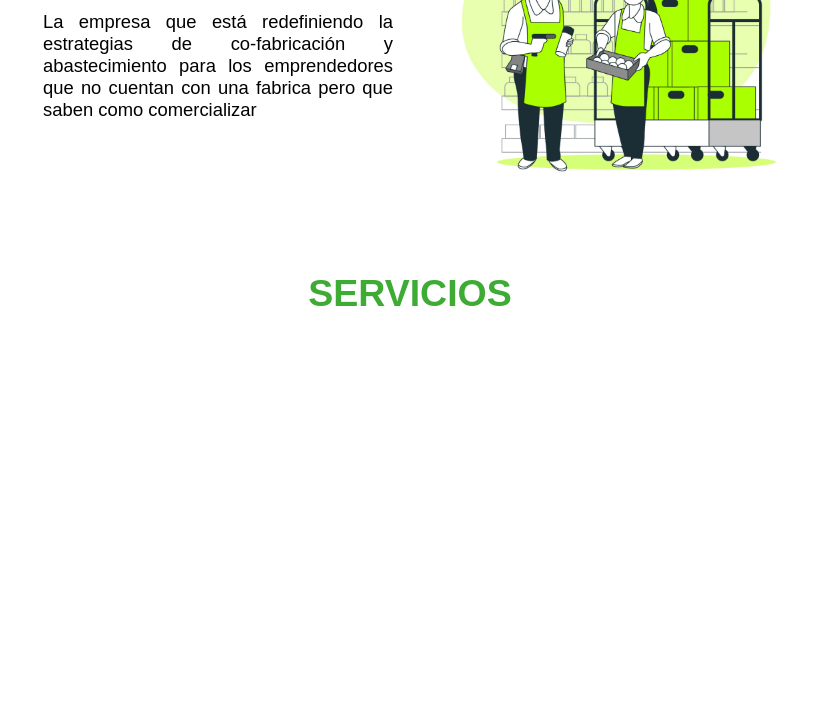
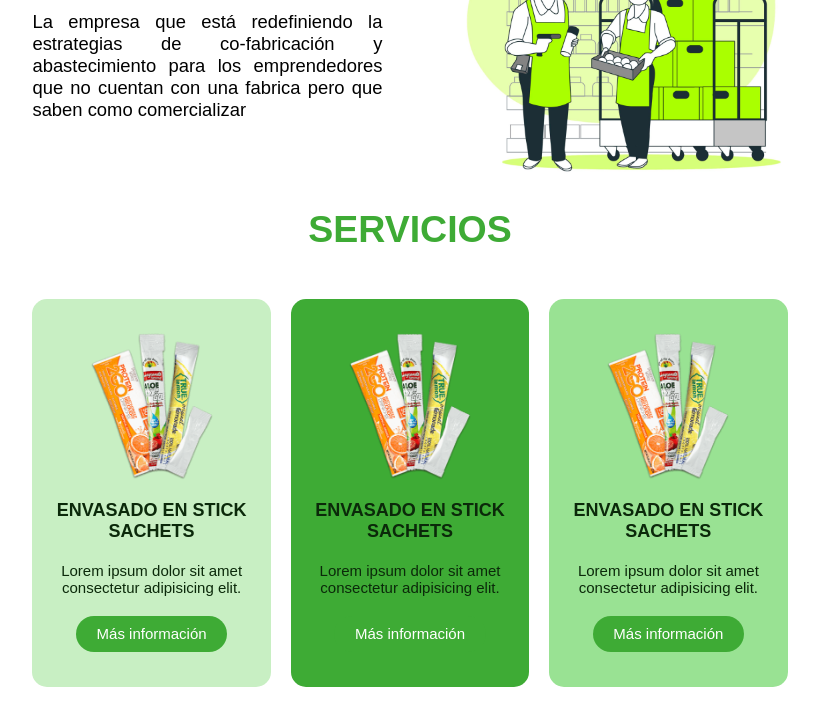
Before and after one commit to daviddl0311/multi-maquila, a plain HTML site: page index.html in a window 1280 px wide. Shown: the part 959-1684 px from the top of the page, without its empty margins (230-1049 px from the left). Before the commit the page ends 1354 px from the top, so only its background shows below. Drawn offline with Linux system fonts and the light colour scheme; a web font is replaced by a local one.

Commit message:
update 2.0

```diff
--- a/css/css.css
+++ b/css/css.css
@@ -29,6 +29,9 @@ a {
 .center {
     display: grid;
     place-content: center;
+}
+.center-align {
+    text-align: center;
 }
 .flex-column {
     flex-direction: column;
@@ -109,8 +112,8 @@ a {
 .gap3rem {
     gap: 3rem;
 }
-.gap4rem {
-    gap: 4rem;
+.gap5rem {
+    gap: 5rem;
 }
 
 /* --------- NOSOTROS  ---------- */
@@ -136,3 +139,52 @@ a {
 .nosotros-img img {
     width: 20rem;
 }
+
+/*--------- SERVICIOS  ---------- */
+.servicios {
+    margin-top: 3rem;
+}
+.grid-column-servicio {
+    grid-template-columns: repeat(1, auto);
+}
+.item, .item-2, .item-3 {
+    border-radius: 15px;
+    padding: 1.2rem;
+    width: 200px;
+    height: 350px;
+}
+.item {
+    background-color: #C8EFC3;
+}
+.item-2 {
+    background-color: #3EAB35;
+}
+.item-3 {
+    background-color: #99E293;
+}
+.item-img img {
+    width: 220px;
+}
+.item-title {
+    color: #0B290A;
+    font-size: 12px;
+    text-transform: uppercase;
+}
+.item-text {
+    color: #0B290A;
+    font-size: 15px;
+}
+.item-button > a {
+    font-size: clamp(10px, 3vw, 15px);
+    background-color: #3EAB35;
+    padding-inline: 1.3rem;
+    padding-block: .6rem;
+    border-radius: 2rem;
+    color: white;
+}
+.gappx {
+    gap: 20px;
+}
+.gappx2 {
+    gap: 15px;
+}
--- a/index.html
+++ b/index.html
@@ -7,8 +7,8 @@
     <link rel="stylesheet" href="css/css.css">
     <link rel="website Icon" href="img/img-inicio/logo-2.jpg">
     <link rel="preconnect" href="https://fonts.googleapis.com">
-<link rel="preconnect" href="https://fonts.gstatic.com" crossorigin>
-<link href="https://fonts.googleapis.com/css2?family=Inria+Sans&display=swap" rel="stylesheet">
+    <link rel="preconnect" href="https://fonts.gstatic.com" crossorigin>
+    <link href="https://fonts.googleapis.com/css2?family=Inria+Sans&display=swap" rel="stylesheet">
 </head>
 <body>
     <header>
@@ -62,7 +62,7 @@
                 <div class="title-multi center">
                     <h2>nosotros</h2>
                 </div>
-                <div class="flex gap4rem">
+                <div class="flex gap5rem">
                     <div class="flex flex-column center gap2rem">
                         <div class="nosotros-title">
                             <h2>multi-maquilas</h2>
@@ -80,9 +80,56 @@
                 <div class="title-multi center">
                     <h2>servicios</h2>
                 </div>
-                <div class="flex gap4rem">
-
-                </div>
+                <div class="servicios flex gappx">
+                   <div class="item grid grid-column-servicio center gappx">
+                        <div class="item-img center gappx2">
+                            <img src="img/img-servicios/servicio.png" alt="Servicio">
+                        </div>
+                        <div class="item-title center-align">
+                            <h2>Envasado en Stick Sachets</h2>
+                        </div>
+                        <div class="item-text center-align">
+                            <p>Lorem ipsum dolor sit amet consectetur adipisicing elit.</p>
+                        </div>
+                        <div class="item-button center">
+                            <a href="#">
+                                Más información
+                            </a>
+                        </div>
+                   </div>
+                   <div class="item-2 grid grid-column-servicio center gappx">
+                        <div class="item-img center gappx2">
+                            <img src="img/img-servicios/servicio.png" alt="Servicio">
+                        </div>
+                        <div class="item-title center-align">
+                            <h2>Envasado en Stick Sachets</h2>
+                        </div>
+                        <div class="item-text center-align">
+                            <p>Lorem ipsum dolor sit amet consectetur adipisicing elit.</p>
+                        </div>
+                        <div class="item-button center">
+                            <a href="#">
+                                Más información
+                            </a>
+                        </div>
+                    </div>
+                    <div class="item-3 grid grid-column-servicio center gappx">
+                        <div class="item-img center gappx2">
+                            <img src="img/img-servicios/servicio.png" alt="Servicio">
+                        </div>
+                        <div class="item-title center-align">
+                            <h2>Envasado en Stick Sachets</h2>
+                        </div>
+                        <div class="item-text center-align">
+                            <p>Lorem ipsum dolor sit amet consectetur adipisicing elit.</p>
+                        </div>
+                        <div class="item-button center">
+                            <a href="#">
+                                Más información
+                            </a>
+                        </div>
+                    </div>
+               </div>
             </div>
         </section>
     </main>
```
Also changed, not shown: img/img-servicios/servicio.png (added).
